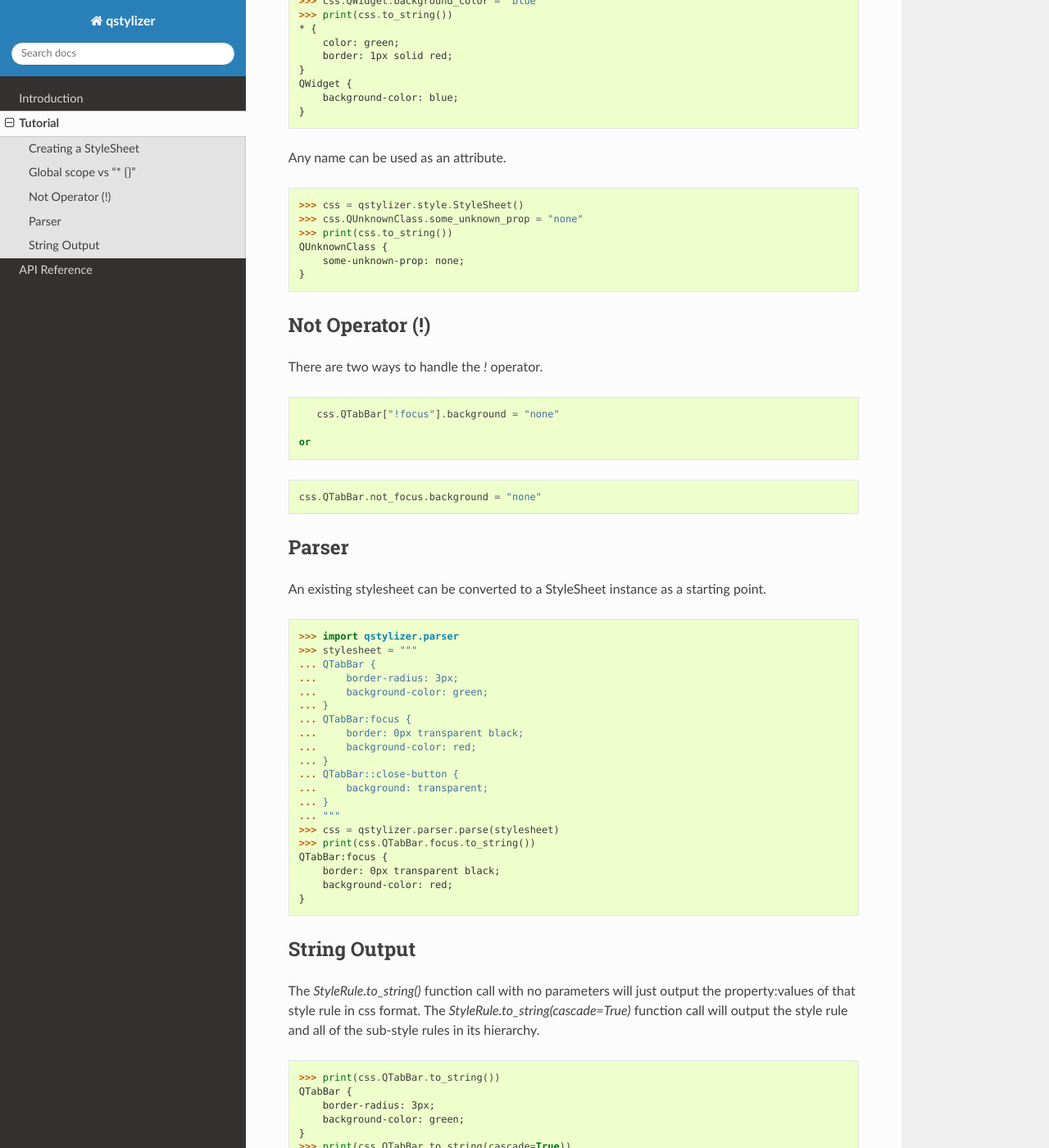
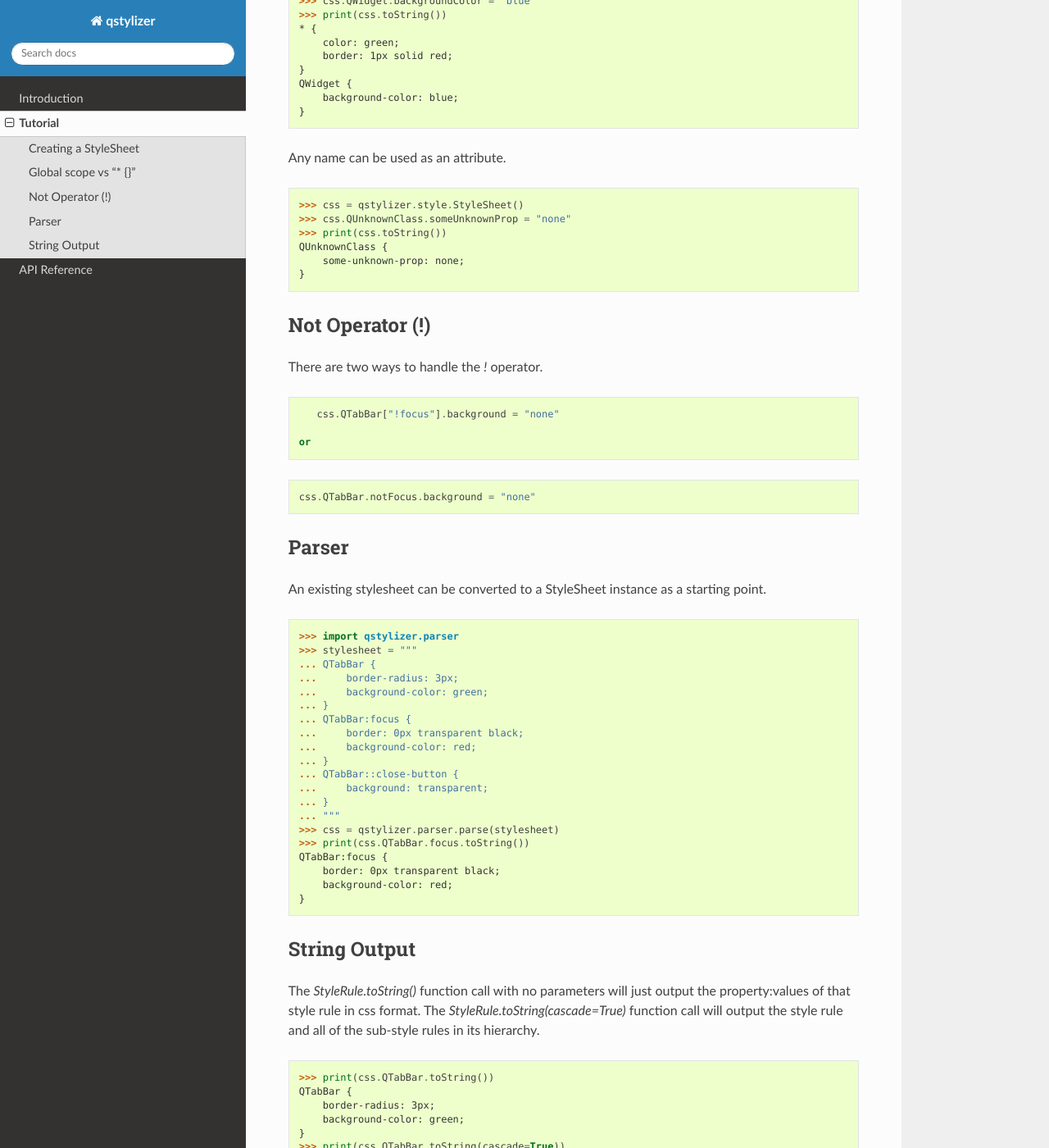
Before and after one commit to blambright/qstylizer, a Sphinx documentation site: the page built from doc/tutorial.rst, in a window 1280 px wide and 1400 px high, scrolled down 755 px. Shown: the whole window at 82% size. Built offline with Sphinx 7.4.7 and the Read the Docs theme 2.0.0, drawn with Linux system fonts in a browser that asks for light colours; some of the changed text lies outside the part shown.

Commit message:
Use camelcase instead of underscore to match PyQt/PySide code style

```diff
--- a/doc/tutorial.rst
+++ b/doc/tutorial.rst
@@ -17,7 +17,7 @@ To create a style rule, simply assign an attribute in the instance.
 
     >>> css.color = "green"
     >>> css.border = "1px solid red"
-    >>> print(css.to_string())
+    >>> print(css.toString())
     color: green;
     border: 1px solid red;
 
@@ -30,12 +30,12 @@ Adding a sub-style rule will result in a different syntax for the global variabl
 
     >>> css.color = "green"
     >>> css.border = "1px solid red"
-    >>> print(css.to_string())
+    >>> print(css.toString())
     color: green;
     border: 1px solid red;
 
-    >>> css.QWidget.background_color = "blue"
-    >>> print(css.to_string())
+    >>> css.QWidget.backgroundColor = "blue"
+    >>> print(css.toString())
     * {
         color: green;
         border: 1px solid red;
@@ -50,8 +50,8 @@ Any name can be used as an attribute.
 .. code-block:: python
 
     >>> css = qstylizer.style.StyleSheet()
-    >>> css.QUnknownClass.some_unknown_prop = "none"
-    >>> print(css.to_string())
+    >>> css.QUnknownClass.someUnknownProp = "none"
+    >>> print(css.toString())
     QUnknownClass {
         some-unknown-prop: none;
     }
@@ -69,7 +69,7 @@ There are two ways to handle the *!* operator.
 
 .. code-block:: python
 
-    css.QTabBar.not_focus.background = "none"
+    css.QTabBar.notFocus.background = "none"
 
 
 Parser
@@ -95,7 +95,7 @@ point.
     ... }
     ... """
     >>> css = qstylizer.parser.parse(stylesheet)
-    >>> print(css.QTabBar.focus.to_string())
+    >>> print(css.QTabBar.focus.toString())
     QTabBar:focus {
         border: 0px transparent black;
         background-color: red;
@@ -104,19 +104,19 @@ point.
 String Output
 +++++++++++++
 
-The *StyleRule.to_string()* function call with no parameters will just output
+The *StyleRule.toString()* function call with no parameters will just output
 the property:values of that style rule in css format. The
-*StyleRule.to_string(cascade=True)* function call will output the style rule
+*StyleRule.toString(cascade=True)* function call will output the style rule
 and all of the sub-style rules in its hierarchy.
 
 .. code-block:: python
 
-    >>> print(css.QTabBar.to_string())
+    >>> print(css.QTabBar.toString())
     QTabBar {
         border-radius: 3px;
         background-color: green;
     }
-    >>> print(css.QTabBar.to_string(cascade=True))
+    >>> print(css.QTabBar.toString(cascade=True))
     QTabBar {
         border-radius: 3px;
         background-color: green;
--- a/requirements.txt
+++ b/requirements.txt
@@ -1 +1,2 @@
 tinycss >= 0.4, < 1
+inflection > 0.3.0, < 1
```
Also changed, not shown: README.rst (+7 -7 lines), doc/introduction.rst (+5 -5 lines), 5 other files.
